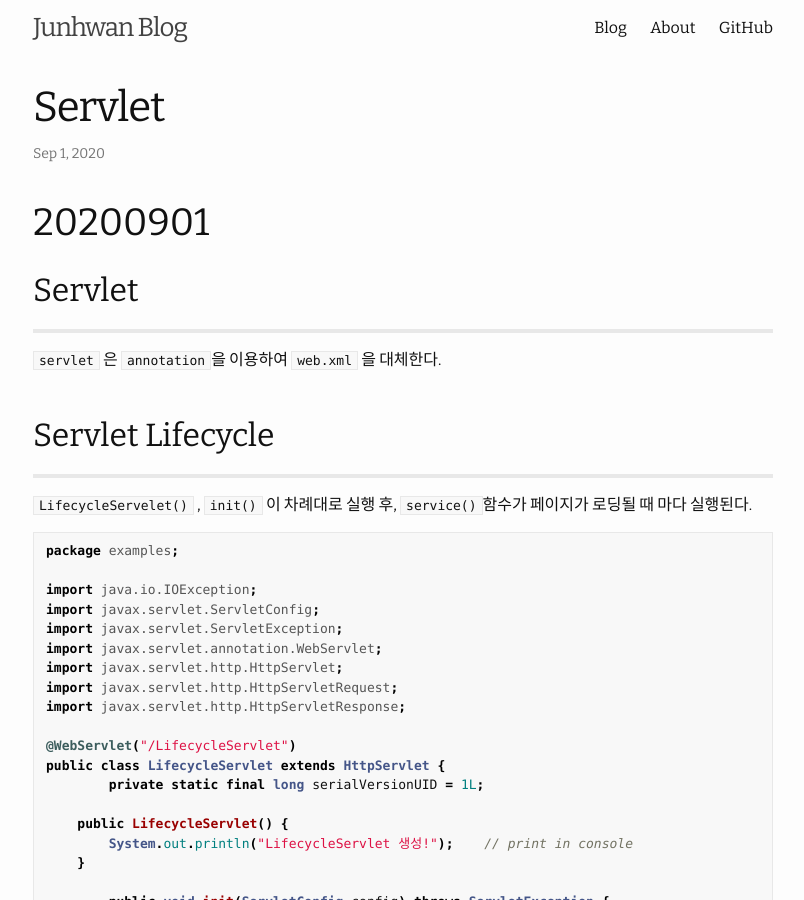
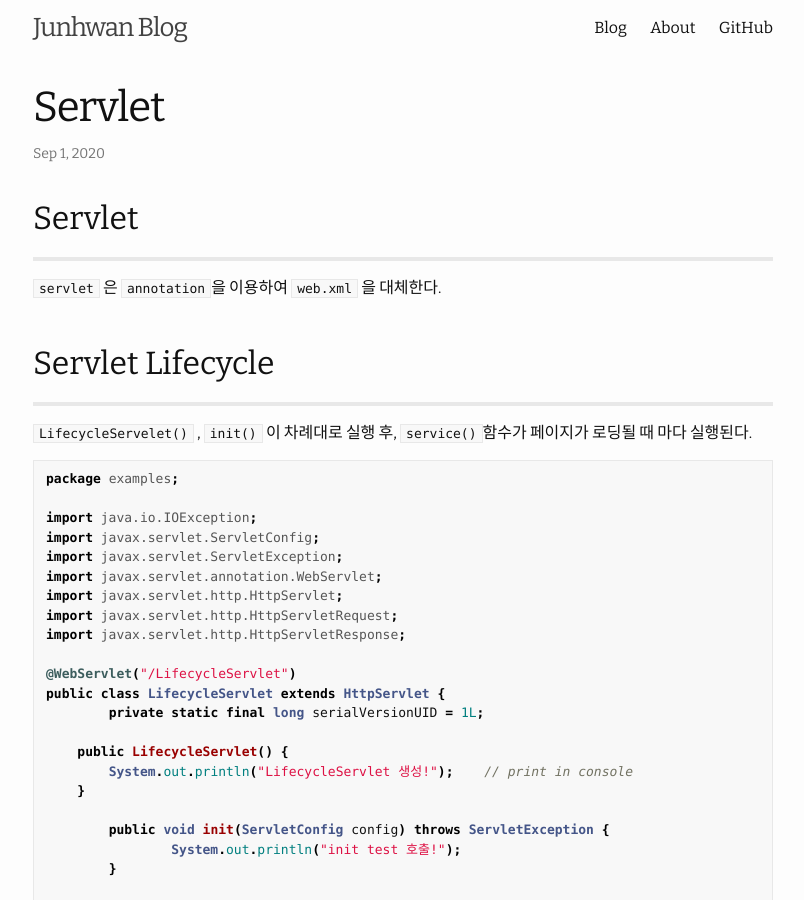
Before and after one commit to ujunhwan/ujunhwan.github.io, a Jekyll site: the page built from _posts/2020-09-01-servlet.md, in a window 1280 px wide and 900 px high. Shown: the whole window, without its empty margins (237-1041 px from the left). Built offline with Jekyll 4.4.1, drawn with Linux system fonts in a browser that asks for light colours; our own code applies the rules of GitHub Pages for plain Markdown files.

Commit message:
modify post

```diff
--- a/_posts/2020-09-01-servlet.md
+++ b/_posts/2020-09-01-servlet.md
@@ -1,4 +1,3 @@
-# 20200901
 ## Servlet
 ___
 `` servlet `` 은 ``annotation``을 이용하여 `` web.xml `` 을 대체한다.
```
